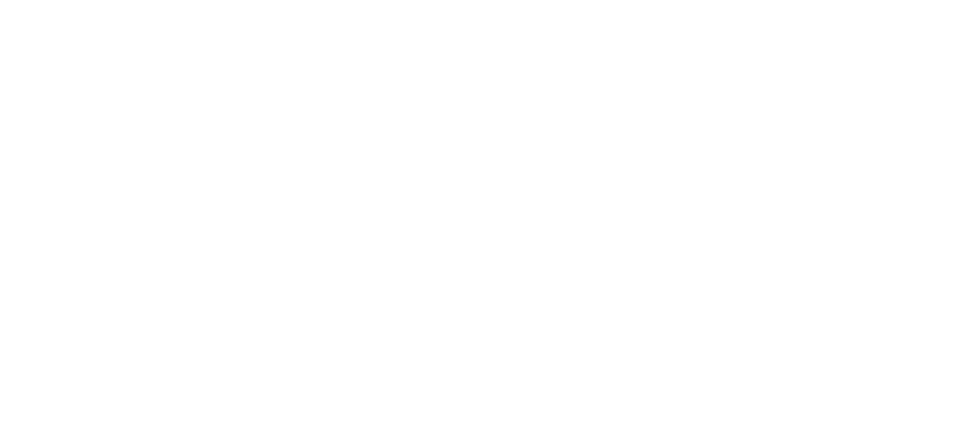
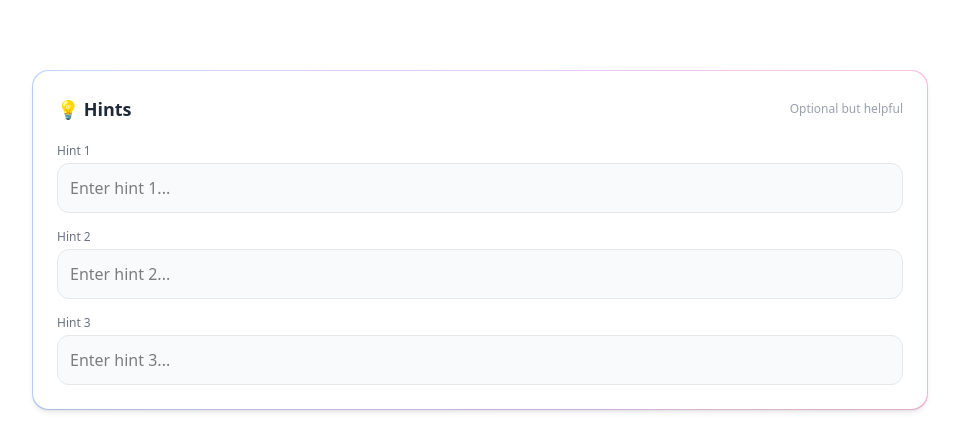
Before and after one commit to CodingPheonix/pcsg_algomaster, a Next.js app: page /admin/problem/solution in a window 1280 px wide. Shown: the part 730-1165 px from the top of the page, without its empty margins (160-1119 px from the left). Before the commit the page ends 800 px from the top, so only its background shows below. Built offline with nearby package versions, Linux system fonts and the light colour scheme; no server answers.

Commit message:
Added Hints in problem descriptions

```diff
--- a/app/admin/problem/solution/page.tsx
+++ b/app/admin/problem/solution/page.tsx
@@ -2,14 +2,22 @@
 
 import TextEditor, { TutorialBlock } from '@/app/components/TextEditor'
 import { fetchProblemDescription, insertProblemDescription, updateProblemDescription } from '@/app/db/operations/problemDescription'
+import { fetchProblemHints, uploadHints } from '@/app/db/operations/problems'
 import { Mixed } from '@/app/db/schema'
 import { useSearchParams } from 'next/navigation'
-import { Suspense, useEffect, useState } from 'react'
+import React, { Suspense, useEffect, useState } from 'react'
 import { toast, Toaster } from 'sonner'
+
+type HintKeys = "hint1" | "hint2" | "hint3";
 
 const ProblemDescription = () => {
 
-    const [prevBlocks, setprevBlocks] = useState<Mixed[] | null>([])
+    const [prevBlocks, setprevBlocks] = useState<Mixed[] | null>([]);
+    const [hints, setHints] = useState<Record<HintKeys, string>>({
+        hint1: "",
+        hint2: "",
+        hint3: "",
+    });
 
     const searchParams = useSearchParams()
     const problem_id = searchParams.get('id') as string || "";
@@ -23,15 +31,25 @@
             await updateProblemDescription(problem_id, title, blocks);
         }
 
-        toast("Post Updated")
+        await uploadHints(problem_id, [hints.hint1, hints.hint2, hints.hint3]);
+
+        toast("Post Updated");
     }
+
+    const handleChange = (e: React.ChangeEvent<HTMLInputElement>) => {
+        setHints({ ...hints, [e.target.name]: e.target.value });
+    };
 
     useEffect(() => {
         const fetchBlocks = async () => {
             if (!problem_id) return;
 
-            const blocks = await fetchProblemDescription(problem_id);
+            const [blocks, problem] = await Promise.all([fetchProblemDescription(problem_id), fetchProblemHints(problem_id)]);
+
             blocks && setprevBlocks(blocks[0]?.content)
+            problem && problem[0].Hints?.map((hint, index) => {
+                setHints(prev => ({ ...prev, [`hint${index + 1}` as HintKeys]: hint }));
+            })
         }
         fetchBlocks()
     }, [problem_id])
@@ -47,6 +65,48 @@
                 onSubmit={handleSubmit}
                 prevBlocks={prevBlocks as TutorialBlock[] | null}
             />
+
+            <div className="relative w-[70%] mx-auto mb-7 p-px rounded-2xl bg-linear-to-r from-blue-500/30 via-purple-500/30 to-pink-500/30">
+
+                <div className="bg-white rounded-2xl p-6 shadow-md space-y-5">
+
+                    {/* Header */}
+                    <div className="flex items-center justify-between">
+                        <h2 className="text-lg font-semibold text-gray-800">
+                            💡 Hints
+                        </h2>
+                        <span className="text-xs text-gray-400">
+                            Optional but helpful
+                        </span>
+                    </div>
+
+                    {/* Inputs */}
+                    <div className="space-y-4">
+                        {(["hint1", "hint2", "hint3"] as HintKeys[]).map(
+                            (hint, index) => (
+                                <div key={hint} className="relative">
+
+                                    {/* Label */}
+                                    <label className="text-xs text-gray-500 mb-1 block">
+                                        Hint {index + 1}
+                                    </label>
+
+                                    {/* Input */}
+                                    <input
+                                        type="text"
+                                        name={hint}
+                                        placeholder={`Enter hint ${index + 1}...`}
+                                        value={hints[hint]}
+                                        onChange={handleChange}
+                                        className="w-full p-3 border border-gray-200 rounded-xl bg-gray-50 focus:bg-white focus:border-blue-400 focus:ring-2 focus:ring-blue-100 outline-none transition"
+                                    />
+                                </div>
+                            )
+                        )}
+                    </div>
+
+                </div>
+            </div>
         </div>
     )
 }
--- a/app/db/operations/problems.ts
+++ b/app/db/operations/problems.ts
@@ -21,6 +21,19 @@
             })
     } catch (error) {
         console.error(error);
+    }
+}
+
+export const fetchProblemHints = async (problemId: string) => {
+    try {
+        return await db
+            .select({
+                Hints: problemTable.hints
+            })
+            .from(problemTable)
+            .where(eq(problemTable.id, problemId))
+    } catch (error) {
+        console.log(error)
     }
 }
 
@@ -51,3 +64,14 @@
         console.error(error)
     }
 }
+
+export const uploadHints = async (problemId: string, hints: string[]) => {
+    try {
+        await db
+            .update(problemTable)
+            .set({ hints: hints })
+            .where(eq(problemTable.id, problemId));
+    } catch (error) {
+        console.error(error);
+    }
+}
```
Lines whose indentation alone changed are shown as unchanged.
